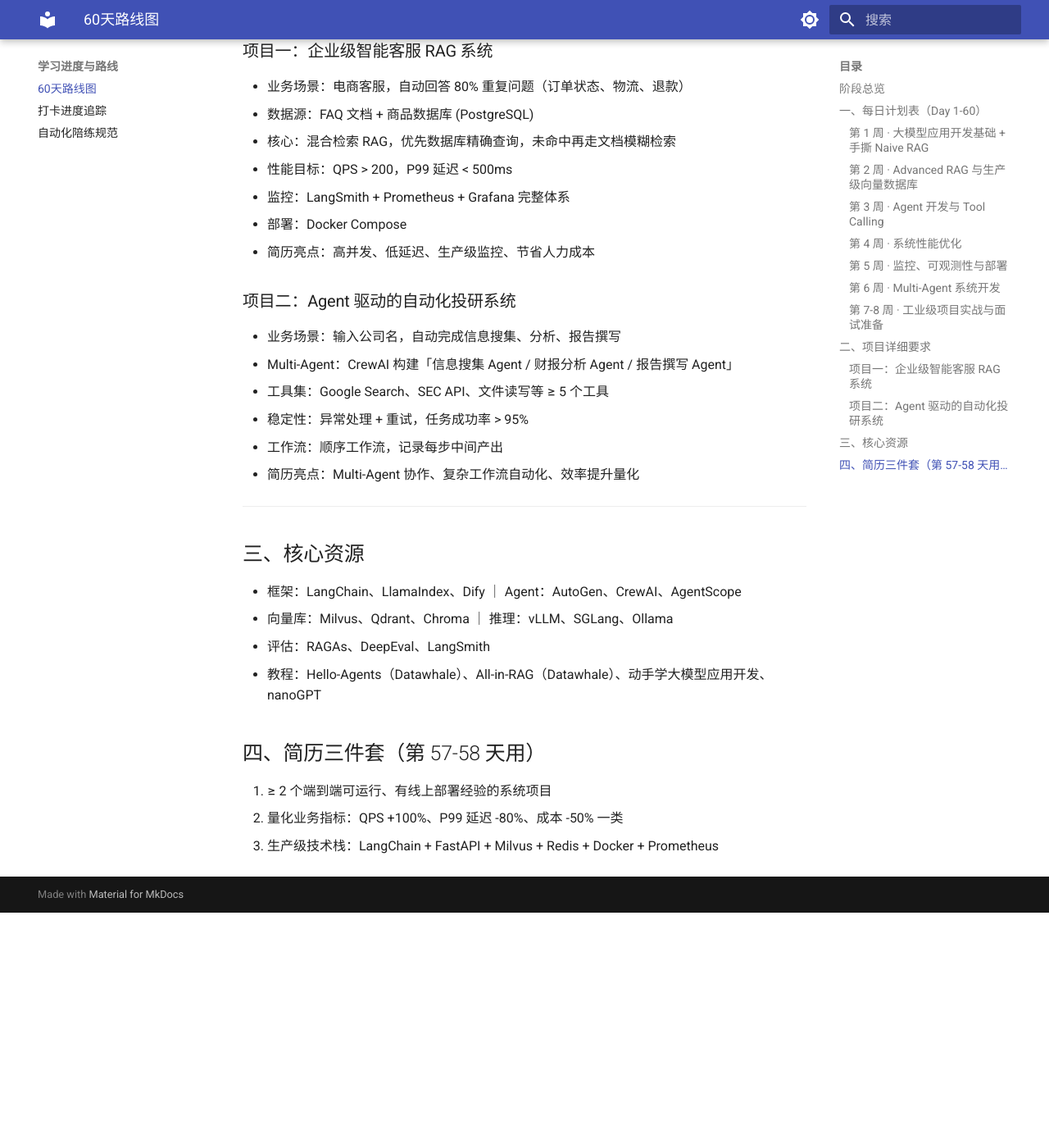
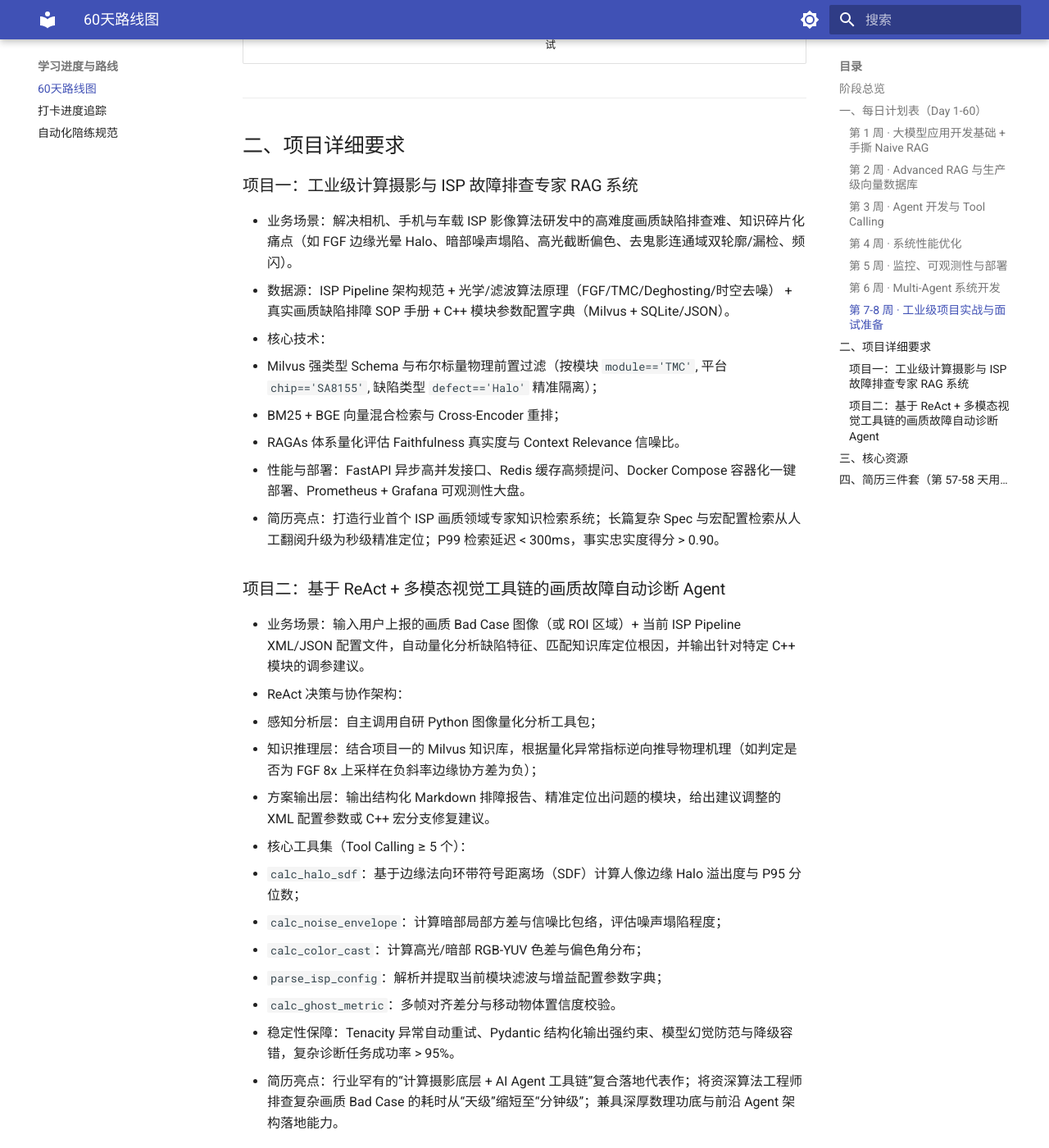
Before and after one commit to Zhongvsky/AgentGuide, an MkDocs documentation site: the page built from learning/learning-roadmap.md, in a window 1280 px wide and 1400 px high, scrolled down 5207 px. Shown: the whole window at 82% size. Built offline with MkDocs 1.6.1 and Material for MkDocs 9.7.7, drawn with Linux system fonts in a browser that asks for light colours; before the commit the page ends 6320 px from its top, so only the background shows below that; some of the changed text lies outside the part shown.

```diff
--- a/learning/learning-progress.md
+++ b/learning/learning-progress.md
@@ -11,10 +11,10 @@
 
 ## 当前状态
 
-- **next_day**: 14（下一个待下发的学习日）
+- **next_day**: 15（下一个待下发的学习日）
 - **next_day 锁定**: 否（设为「是」时忽略自动推进，用于暂停或跳级）
-- **已下发学习日数**: 13
-- **已完成学习日数**: 12（Day 1-12，生产级向量数据库 Milvus 标量混合过滤大捷）
+- **已下发学习日数**: 14
+- **已完成学习日数**: 13（Day 1-13，复杂文档版面分析与表格结构化解析大捷）
 - **连续未完成**: 0
 - **待下发草稿**: 无
 - **路线图**: learning/learning-roadmap.md
@@ -38,7 +38,8 @@
 | 10 | 2026-11-16 周一 | RAG 评估体系与 Ragas | ①手撕 Faithfulness 原子命题核验 ②手撕 Answer Relevancy 逆向生成评测 | 已完成 | 手撕 RAG Triad（原子命题拆解 + NLI 忠实度判定 + 逆向提问相关度）；排查并修复负样本静默丢弃与判决硬编码缺陷；实测成功断罪严重幻觉（0.0000 分），且敏锐识别“仅限”排他修饰词过度推断（0.6667 分），全流程量化闭环 |
 | 11 | 2026-11-17 周二 | RAG 综合评估与自动化管线 | ①手撕 Context Relevance 检索信噪比 ②端到端 A/B 对比与 CI/CD 质量卡点 | 已完成 | 手撕句子级信噪比算法；构建 Naive vs Advanced 端到端 RAG Triad A/B 自动化流水线；实测验证信噪比由 0.3750 提升至 0.5000（+33.3%）；CI/CD Quality Gate 防回归熔断机制成功拦截瑕疵候选模型，端到端量化评测体系圆满闭环 |
 | 12 | 2026-11-18 周三 | 生产级向量数据库 (Milvus) | ①集合 Schema 契约设计 ②HNSW 索引构建与加载 ③标量元数据混合过滤检索 | 已完成 | 手撕强类型 Schema（自增主键、512维向量、VARCHAR 标量）与 HNSW 索引构建；掌握 Milvus-Lite 本地无依赖开发模式；实测验证布尔标量前置过滤（department=='财务部' and effective_year>=2024）实现 100% 物理隔离拦截，彻底攻克 FAISS 后过滤痛点 |
-| 13 | 2026-11-23 周一 | 高级数据处理与复杂PDF解析 | ①表格单元格矩阵还原为标准Markdown ②双栏阅读顺序重构与公文噪音清洗 ③表格感知语义分块管线 | 待完成 | 待下个学习日打卡后提炼 |
+| 13 | 2026-11-23 周一 | 高级数据处理与复杂PDF解析 | ①表格单元格矩阵还原为标准Markdown ②双栏阅读顺序重构与公文噪音清洗 ③表格感知语义分块管线 | 已完成 | 手撕二维单元格网格还原为 GFM Markdown、双栏几何阅读序重构与页眉页脚 8% 几何裁剪、以及表格感知原子分块（章节上下文前缀注入）；攻克 0-indexed 下标越界、Python 闭包 nonlocal 作用域及 Pydantic v2 强类型契约校验三大实战暗坑；三大关卡全量通过验证 |
+| 14 | 2026-11-23 周一 | 周度总结与Advanced RAG系统大升级 | ①全链路管线集成（混合检索+重排+Milvus+版面分块） ②端到端问答与溯源验证 ③A/B 对照 Naive vs Advanced 综合性能指标 | 待完成 | 待下个学习日打卡后提炼 |
 
 ## 周度里程碑（按学习日，3 天/周节奏）
 
@@ -64,6 +65,9 @@
 
 - 连续 3 个学习日未完成时，需考虑把 next_day 回退 1-2 天巩固，而不是继续往前推
 - 当前欠账：**0 天**（首周 7 天全部收官闭环；第 2 周进阶篇持续告捷）。
+- **2026-11-21 21:05 预下发 Day 14（周一 2026-11-23 学习日，第 2 周收官里程碑）**：用户确认预下发，新建 `Day-14-周度总结与AdvancedRAG系统升级.md`，初始化 `learning/Daily/Day-14-周度总结与AdvancedRAG系统升级/day14.py` 闯关骨架。next_day 14→15，已下发 13→14，已完成维持 13，连续未完成 0。挂载 `mkdocs.yml`，全自动同步 GitHub Pages。
+- **2026-11-21（周六，提前通关）**：Day 13「高级数据处理与复杂PDF解析」提前圆满收官！手撕三大核心模块（表格矩阵还原为标准 GFM Markdown、空间几何双栏自然阅读序重构与公文噪音过滤、表格感知语义分块与章节上下文注入）。敏锐排查并攻克 0-indexed 下标越界、Markdown 标准分隔线规范、Python 闭包 nonlocal 作用域及 Pydantic v2 强类型契约校验三大实战暗坑；实测验证表格作为独立原子块保留且 100% 注入章节上下文，全流程自动化通过验收。已完成 12→13，连续未完成维持 0，next_day 维持 14。代码与深度复盘笔记 `Gemini-Study.md` 已全量归档。
+- **2026-11-21 战略重大升级：重构第 7-8 周项目实战（确立两大专属护城河代表作）**：结合个人深厚技术栈（北航光学工程/数学二学位 + 虹软量产级 C++ HDR/TMC/去噪算法研发），坚决摒弃同质化严重的“电商智能客服”与“财报投研 Agent”。将第 7-8 周项目正式重构为两大具有极高跨界壁垒的代表作：①《工业级计算摄影与 ISP 故障排查专家 RAG 系统》；②《基于 ReAct + 多模态视觉工具链的画质故障自动诊断 Agent》。底座工程能力（FastAPI、Milvus、Docker、LangSmith、Multi-Agent）完全保留，实战载体打通计算摄影核心专业领域。学习路线图 `learning-roadmap.md` 与主页 `index.md` 已同步完成重构更新。
 - **2026-11-18 21:43 预下发 Day 13（周一 2026-11-23 学习日）**：用户确认预下发，新建 `Day-13-高级数据处理与复杂PDF解析.md`，初始化 `learning/Daily/Day-13-高级数据处理与复杂PDF解析/day13.py` 闯关骨架。next_day 13→14，已下发 12→13，已完成维持 12，连续未完成 0。挂载 `mkdocs.yml`，全自动同步 GitHub Pages。
 - **2026-11-18（周三）**：Day 12「生产级向量数据库 (Milvus) 与元数据混合过滤实战」圆满收官！手撕三大核心模块（Collection Schema 强类型契约设计、HNSW 向量索引构建与内存加载、支持 Boolean 表达式的标量前置过滤检索）。掌握 Milvus-Lite 本地嵌入式无依赖秒级开发模式与分布式集群架构心智模型（Coordinator / Worker Nodes / etcd / MinIO）；实测验证布尔标量过滤表达式（`department == '财务部' and effective_year >= 2024`）在检索阶段对行政部、技术部及历史废弃文档实现 100% 绝对物理隔离排除，彻底攻克传统 FAISS 后过滤召回率塌陷痛点。已下发维持 12，已完成 11→12，连续未完成 0，next_day 维持 13。代码已全量通过验收。
 - **2026-11-17 21:55 预下发 Day 12（周三 2026-11-18 学习日）**：用户确认预下发，新建 `Day-12-生产级向量数据库Milvus.md`，初始化 `learning/Daily/Day-12-生产级向量数据库Milvus/day12.py` 闯关骨架。next_day 12→13，已下发 11→12，已完成维持 11，连续未完成 0。挂载 `mkdocs.yml`，全自动同步 GitHub Pages。
--- a/learning/learning-roadmap.md
+++ b/learning/learning-roadmap.md
@@ -14,7 +14,7 @@
 | 第4周 | 系统性能优化 | Redis 缓存、异步、批处理、vLLM |
 | 第5周 | 监控、可观测性与部署 | LangSmith、Prometheus、Grafana、Docker |
 | 第6周 | Multi-Agent 系统开发 | AutoGen、CrewAI |
-| 第7-8周 | 工业级项目实战与面试准备 | 两大项目 + 简历 + 面试 Mock |
+| 第7-8周 | 工业级项目实战与面试准备 | 两大专属代表作（计算摄影/ISP 故障排查 RAG + 画质诊断 Agent）+ 简历 + 面试 Mock |
 
 ---
 
@@ -63,7 +63,7 @@
 | Day 18 | Function Calling 实战 | OpenAI Function Calling、GPT Best Practices | 用 OpenAI API 实现按用户问题调用函数的 Agent |
 | Day 19 | Agent Memory | LangChain Memory、Mem0、MemoryScope | 为 Agent 添加对话历史记忆 |
 | Day 20 | Agent 错误处理 | Error Handling in Agents | 为工具调用加重试 (tenacity) 与降级策略 |
-| Day 21 | 周度总结与项目构建 | — | 构建集成 RAG + Web 搜索的「研究助手」Agent |
+| Day 21 | 周度总结与项目构建 | — | 构建集成 RAG + Web 搜索的「ISP 算法与代码研究助手」Agent |
 
 **本周手撕清单**
 - [ ] 实现 3 个自定义工具（天气、SQL 查询、API 调用）
@@ -121,32 +121,40 @@
 
 | 天数 | 学习主题 | 目标 |
 |---|---|---|
-| Day 43-47 | 项目一：智能客服 RAG | 需求分析、架构设计、核心功能开发 |
-| Day 48-51 | 项目一：优化与部署 | 性能优化、监控集成、Docker 部署、项目文档 |
-| Day 52-56 | 项目二：自动化投研 Agent | 需求分析、Agent 设计、工具开发、工作流实现 |
-| Day 57-58 | 简历撰写与项目总结 | 按开发岗模板量化写入两个项目 |
-| Day 59-60 | 系统设计与面试 Mock | 高频系统设计题 + 1v1 模拟面试 |
+| Day 43-47 | 项目一：工业级计算摄影与 ISP 故障排查专家 RAG | 需求分析、架构设计、ISP Spec/SOP 知识库构建与核心检索开发 |
+| Day 48-51 | 项目一：性能优化与容器化部署 | Milvus 标量过滤、混合检索 Rerank、RAGAs 忠实度评估、FastAPI 异步封装、Docker 部署 |
+| Day 52-56 | 项目二：基于 ReAct + 多模态工具链的画质故障自动诊断 Agent | 需求分析、自研 Python 图像诊断工具集开发、ReAct 闭环、根因推导与 C++ 调参建议生成 |
+| Day 57-58 | 简历撰写与项目总结 | 按算法/开发复合岗量化写入两大专属代表作项目 |
+| Day 59-60 | 系统设计与面试 Mock | 高频 Agent/RAG + 计算摄影系统设计题 + 1v1 模拟面试 |
 
 ---
 
 ## 二、项目详细要求
 
-### 项目一：企业级智能客服 RAG 系统
-- 业务场景：电商客服，自动回答 80% 重复问题（订单状态、物流、退款）
-- 数据源：FAQ 文档 + 商品数据库 (PostgreSQL)
-- 核心：混合检索 RAG，优先数据库精确查询，未命中再走文档模糊检索
-- 性能目标：QPS > 200，P99 延迟 < 500ms
-- 监控：LangSmith + Prometheus + Grafana 完整体系
-- 部署：Docker Compose
-- 简历亮点：高并发、低延迟、生产级监控、节省人力成本
+### 项目一：工业级计算摄影与 ISP 故障排查专家 RAG 系统
+- 业务场景：解决相机、手机与车载 ISP 影像算法研发中的高难度画质缺陷排查难、知识碎片化痛点（如 FGF 边缘光晕 Halo、暗部噪声塌陷、高光截断偏色、去鬼影连通域双轮廓/漏检、频闪）。
+- 数据源：ISP Pipeline 架构规范 + 光学/滤波算法原理（FGF/TMC/Deghosting/时空去噪） + 真实画质缺陷排障 SOP 手册 + C++ 模块参数配置字典（Milvus + SQLite/JSON）。
+- 核心技术：
+  - Milvus 强类型 Schema 与布尔标量物理前置过滤（按模块 `module=='TMC'`, 平台 `chip=='SA8155'`, 缺陷类型 `defect=='Halo'` 精准隔离）；
+  - BM25 + BGE 向量混合检索与 Cross-Encoder 重排；
+  - RAGAs 体系量化评估 Faithfulness 真实度与 Context Relevance 信噪比。
+- 性能与部署：FastAPI 异步高并发接口、Redis 缓存高频提问、Docker Compose 容器化一键部署、Prometheus + Grafana 可观测性大盘。
+- 简历亮点：打造行业首个 ISP 画质领域专家知识检索系统；长篇复杂 Spec 与宏配置检索从人工翻阅升级为秒级精准定位；P99 检索延迟 < 300ms，事实忠实度得分 > 0.90。
 
-### 项目二：Agent 驱动的自动化投研系统
-- 业务场景：输入公司名，自动完成信息搜集、分析、报告撰写
-- Multi-Agent：CrewAI 构建「信息搜集 Agent / 财报分析 Agent / 报告撰写 Agent」
-- 工具集：Google Search、SEC API、文件读写等 ≥ 5 个工具
-- 稳定性：异常处理 + 重试，任务成功率 > 95%
-- 工作流：顺序工作流，记录每步中间产出
-- 简历亮点：Multi-Agent 协作、复杂工作流自动化、效率提升量化
+### 项目二：基于 ReAct + 多模态视觉工具链的画质故障自动诊断 Agent
+- 业务场景：输入用户上报的画质 Bad Case 图像（或 ROI 区域）+ 当前 ISP Pipeline XML/JSON 配置文件，自动量化分析缺陷特征、匹配知识库定位根因，并输出针对特定 C++ 模块的调参建议。
+- ReAct 决策与协作架构：
+  - 感知分析层：自主调用自研 Python 图像量化分析工具包；
+  - 知识推理层：结合项目一的 Milvus 知识库，根据量化异常指标逆向推导物理机理（如判定是否为 FGF 8x 上采样在负斜率边缘协方差为负）；
+  - 方案输出层：输出结构化 Markdown 排障报告、精准定位出问题的模块，给出建议调整的 XML 配置参数或 C++ 宏分支修复建议。
+- 核心工具集（Tool Calling ≥ 5 个）：
+  1. `calc_halo_sdf`：基于边缘法向环带符号距离场（SDF）计算人像边缘 Halo 溢出度与 P95 分位数；
+  2. `calc_noise_envelope`：计算暗部局部方差与信噪比包络，评估噪声塌陷程度；
+  3. `calc_color_cast`：计算高光/暗部 RGB-YUV 色差与偏色角分布；
+  4. `parse_isp_config`：解析并提取当前模块滤波与增益配置参数字典；
+  5. `calc_ghost_metric`：多帧对齐差分与移动物体置信度校验。
+- 稳定性保障：Tenacity 异常自动重试、Pydantic 结构化输出强约束、模型幻觉防范与降级容错，复杂诊断任务成功率 > 95%。
+- 简历亮点：行业罕有的“计算摄影底层 + AI Agent 工具链”复合落地代表作；将资深算法工程师排查复杂画质 Bad Case 的耗时从“天级”缩短至“分钟级”；兼具深厚数理功底与前沿 Agent 架构落地能力。
 
 ---
 
@@ -159,6 +167,6 @@
 
 ## 四、简历三件套（第 57-58 天用）
 
-1. ≥ 2 个端到端可运行、有线上部署经验的系统项目
-2. 量化业务指标：QPS +100%、P99 延迟 -80%、成本 -50% 一类
-3. 生产级技术栈：LangChain + FastAPI + Milvus + Redis + Docker + Prometheus
+1. ≥ 2 个端到端可运行、有容器化部署与实测指标的专属领域项目（ISP 知识库 RAG + 画质自动诊断 Agent）
+2. 量化业务指标：故障定位效率提升 90%（天级 -> 分钟级）、P99 检索延迟 < 300ms、RAGAs 忠实度 0.90+、并发吞吐提升
+3. 生产级技术栈：FastAPI + LangChain + Milvus + Redis + Docker + Prometheus + Python 视觉分析算子库
--- a/mkdocs.yml
+++ b/mkdocs.yml
@@ -82,3 +82,4 @@ nav:
       - Day 11 - RAG 综合评估与自动化管线: learning-cards/Day-11-RAG综合评估与自动化管线.md
       - Day 12 - 生产级向量数据库 Milvus: learning-cards/Day-12-生产级向量数据库Milvus.md
       - Day 13 - 高级数据处理与复杂PDF解析: learning-cards/Day-13-高级数据处理与复杂PDF解析.md
+      - Day 14 - 周度总结与Advanced RAG系统大升级: learning-cards/Day-14-周度总结与AdvancedRAG系统升级.md
```
Also changed, not shown: learning/Daily/Day-13-高级数据处理与复杂PDF解析/Gemini-Study.md (added, +116 -0 lines), learning/index.md (+1 -1 lines), learning/learning-cards/Day-14-周度总结与AdvancedRAG系统升级.md (added, +87 -0 lines), 2 other files.
